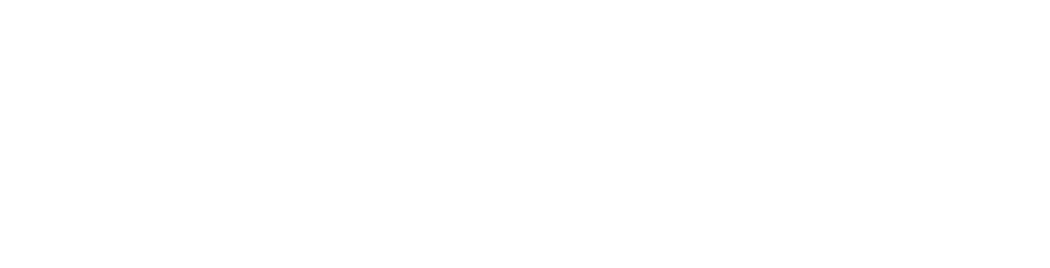
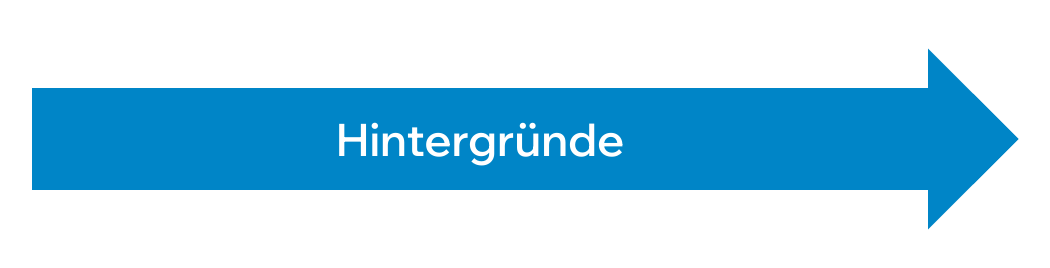
Before and after one commit to cc0803/informatik-film, a plain HTML site: page html/hintergrunde.html in a window 1280 px wide. Shown: the whole page, without its empty margins (160-1210 px from the left). Drawn offline with Linux system fonts and the light colour scheme.

Commit message:
Add first styling to hintergründe

```diff
--- /dev/null
+++ b/css/hintergrunde.css
@@ -0,0 +1,52 @@
+@import url('https://fonts.googleapis.com/css2?family=Wix+Madefor+Display:wght@400;500;600;700;800&display=swap');
+
+:root {
+    --lightBlue: #0085c7;
+    --darkBlue: #00438c;
+    color: white;
+}
+
+* {
+    font-family: 'Wix Madefor Display', sans-serif;
+    box-sizing: border-box;
+}
+
+.flex-center {
+    display: flex;
+    justify-content: center;
+    align-items: center;
+    flex-direction: column;
+}
+
+.arrow {
+    margin: 5rem;
+    height: 8vw;
+    width: 70vw;
+    position: relative;
+    font-size: 45px;
+    font-weight: 600;
+}
+
+div.tip-right {
+    width: 0;
+    height: 0;
+    border-top: 5vw solid var(--lightBlue);
+    border-right: 5vw solid var(--lightBlue);
+    border-bottom: 5vw solid transparent;
+    border-left: 5vw solid transparent;
+    transform: rotate(45deg);
+    position: absolute;
+    right: -5vw;
+    top: -1vw;
+    background-color: transparent;
+}
+
+.light {
+    background-color: var(--lightBlue);
+    border-color: var(--lightBlue);
+}
+
+.dark {
+    background-color: var(--darkBlue);
+    border-color: var(--darkBlue);
+}
--- a/html/hintergrunde.html
+++ b/html/hintergrunde.html
@@ -4,8 +4,13 @@
     <meta charset="UTF-8">
     <meta name="viewport" content="width=device-width, initial-scale=1.0">
     <title>Hintergründe</title>
+
+    <link rel="stylesheet" href="../css/hintergrunde.css">
 </head>
-<body>
-
+<body class="flex-center">
+    <div class="arrow light flex-center">
+        Hintergründe
+        <div class="tip-right"></div>
+    </div>
 </body>
 </html>
```
